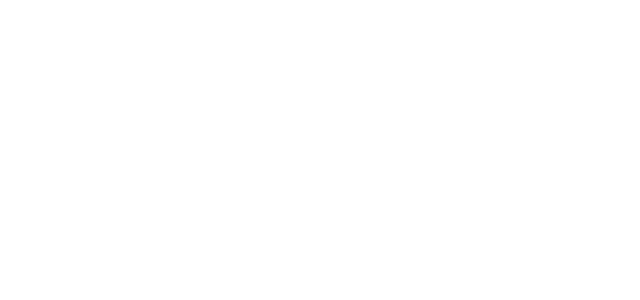
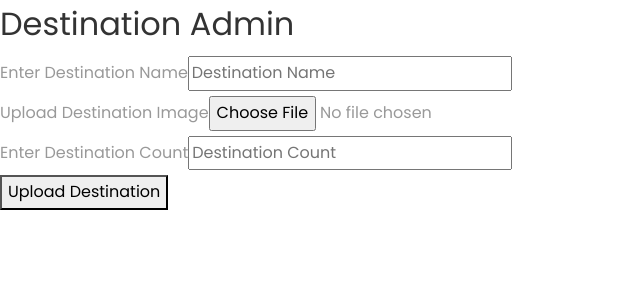
Before and after one commit to karthickvkumar/vcentry28, a React (Create React App) app in the folder travlix-frontend/: page /destination-admin in a window 1280 px wide. Before the commit this address had no page. Shown: the top 300 px of the page, without its empty margins (0-640 px from the left). Built offline with nearby package versions, Linux system fonts and the light colour scheme; a web font is replaced by a local one.

Commit message:
commit message

```diff
--- a/travlix-frontend/src/App.js
+++ b/travlix-frontend/src/App.js
@@ -6,6 +6,8 @@
 import AboutPage from "./screens/about";
 import DestinationPage from "./screens/destination";
 import HotelPage from "./screens/hotel";
+import DestinationAdminPage from "./screens/destination-admin";
+import HotelAdminPage from "./screens/hotel-admin";
 
 import "./css/flaticon.css";
 import "./css/style.css";
@@ -20,6 +22,8 @@
         <Route path="about" element={<AboutPage></AboutPage>}></Route>
         <Route path="destination" element={<DestinationPage></DestinationPage>}></Route>
         <Route path="hotels" element={<HotelPage></HotelPage>}></Route>
+        <Route path="destination-admin" element={<DestinationAdminPage></DestinationAdminPage>}></Route>
+        <Route path="hotel-admin" element={<HotelAdminPage></HotelAdminPage>}></Route>
       </Routes>
     </BrowserRouter>
   )
--- /dev/null
+++ b/travlix-frontend/src/screens/destination-admin.js
@@ -0,0 +1,54 @@
+import React, {useState} from 'react';
+
+const DestinationAdminPage = () => {
+
+    const [destinationForm, uploadDestinationForm] = useState({
+        destinationName : "",
+        destinationImage : "",
+        destinationCount : ""
+    });
+
+    const uploadImage = (event) => {
+        //console.log(event.target.files);
+        const reader = new FileReader();
+        const file = event.target.files[0];
+
+        reader.readAsDataURL(file);
+
+        reader.onload = () => {
+            console.log(reader.result);
+            uploadDestinationForm({...destinationForm, [event.target.name] : reader.result })
+        }
+    }
+
+    const handleInput = (event) => {
+        uploadDestinationForm({...destinationForm, [event.target.name] : event.target.value })
+    }
+
+    const uploadDestination = () => {
+        console.log(destinationForm);
+    }
+
+    return (
+        <div>
+            <h2>Destination Admin</h2>
+            <div>
+                <label>Enter Destination Name</label>
+                <input type='text' placeholder='Destination Name' onChange={handleInput} name='destinationName'/>
+            </div>
+            <div>
+                <label>Upload Destination Image</label>
+                <input type='file' onChange={uploadImage} name='destinationImage'/>
+            </div>
+            <div>
+                <label>Enter Destination Count</label>
+                <input type='text' placeholder='Destination Count' onChange={handleInput} name='destinationCount'/>
+            </div>
+            <div>
+                <button onClick={() => uploadDestination()}>Upload Destination</button>
+            </div>
+        </div>
+    );
+};
+
+export default DestinationAdminPage;
--- /dev/null
+++ b/travlix-frontend/src/screens/hotel-admin.js
@@ -0,0 +1,11 @@
+import React from 'react';
+
+const HotelAdminPage = () => {
+    return (
+        <div>
+
+        </div>
+    );
+};
+
+export default HotelAdminPage;
```
